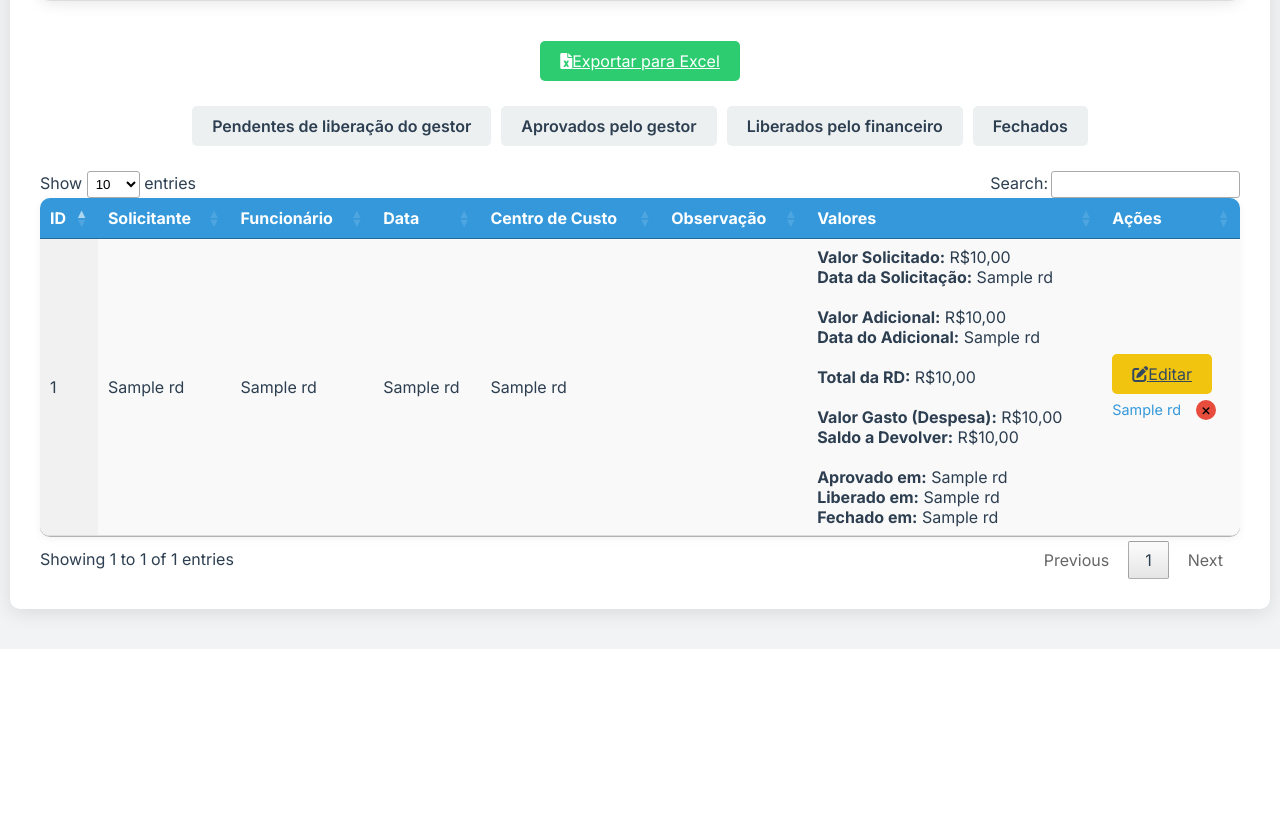
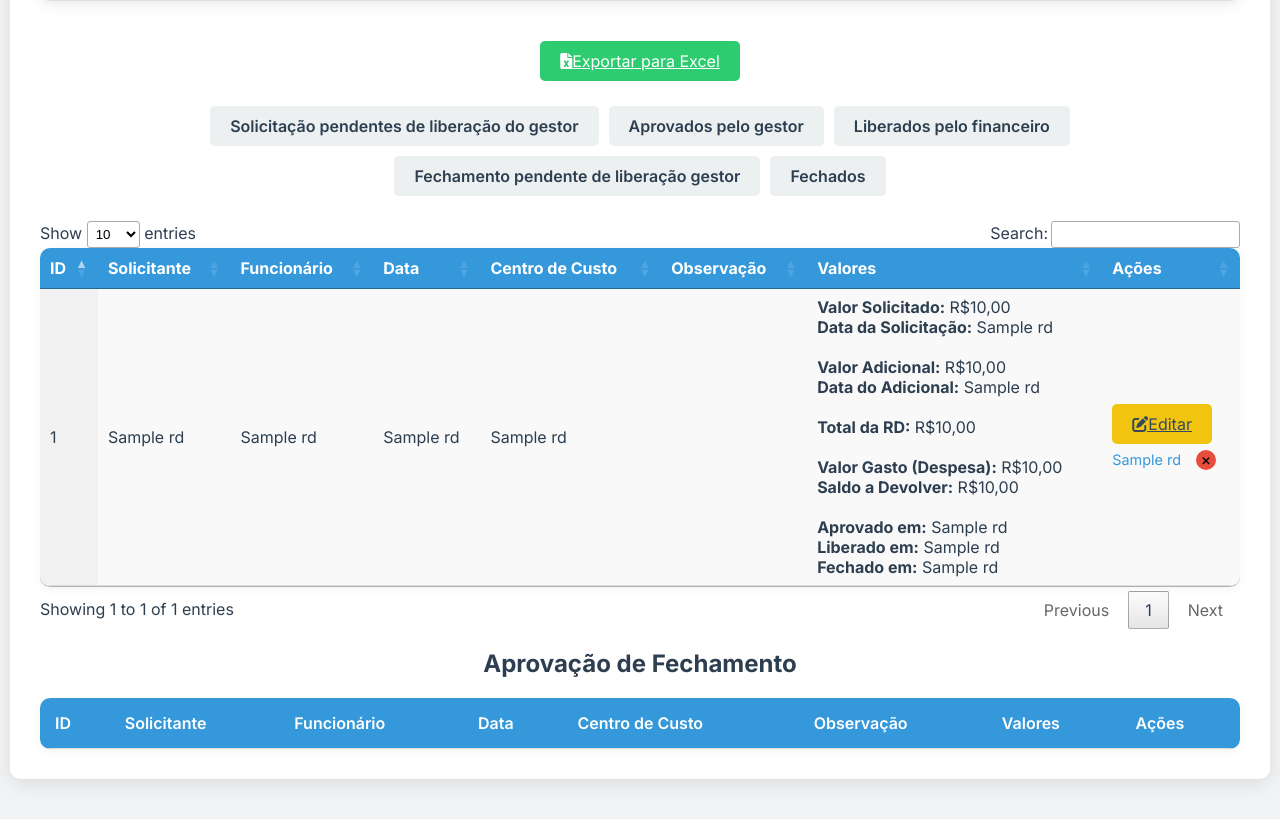
Before and after one commit to Andresaldanha3510/PROGRAMARD, a Flask app: page / in a window 1280 px wide. Shown: the part 1172-1991 px from the top of the page. Before the commit the page ends 1821 px from the top, so only its background shows below. Run offline with Flask 3, Linux system fonts and the light colour scheme; the visitor is signed in with stand-in values (Sample User, id 1); a database or web service that is not in the repository returns one stand-in record (values such as "Sample title"); lists and menus that the app fills with data are empty; some libraries are stand-ins or nearby versions.

Commit message:
Add files via upload

```diff
--- a/templates/index.html
+++ b/templates/index.html
@@ -530,10 +530,12 @@
 
             <!-- Rótulos (labels) das abas -->
             <div class="tab-labels">
-                <label for="tab1">Pendentes de liberação do gestor</label>
+                <label for="tab1">Solicitação pendentes de liberação do gestor</label>
                 <label for="tab2">Aprovados pelo gestor</label>
                 <label for="tab3">Liberados pelo financeiro</label>
+                <label for="tab5">Fechamento pendente de liberação gestor</label>
                 <label for="tab4">Fechados</label>
+
             </div>
 
             <div class="content">
@@ -765,6 +767,37 @@
                         </tbody>
                     </table>
                 </div>
+                <h2>Aprovação de Fechamento</h2>
+                <table>
+                    <tr>
+                        <th>ID</th>
+                        <th>Solicitante</th>
+                        <th>Funcionário</th>
+                        <th>Data</th>
+                        <th>Centro de Custo</th>
+                        <th>Observação</th>
+                        <th>Valores</th>
+                        <th>Ações</th>
+                    </tr>
+                    {% for rd in aguardando_fechamento %}
+                    <tr>
+                        <td>{{ rd.id }}</td>
+                        <td>{{ rd.solicitante }}</td>
+                        <td>{{ rd.funcionario }}</td>
+                        <td>{{ rd.data }}</td>
+                        <td>{{ rd.centro_custo }}</td>
+                        <td>{{ rd.observacao if rd.observacao else '' }}</td>
+                        <td>{{ mostrar_valores(rd) }}</td>
+                        <td>
+                            {% if is_gestor() %}
+                            <form action="{{ url_for('approve_fechamento', id=rd.id) }}" method="POST">
+                                <button type="submit">Aprovar Fechamento</button>
+                            </form>
+                            {% endif %}
+                        </td>
+                    </tr>
+                    {% endfor %}
+                </table>
 
                 <!-- Fechados -->
                 <div class="tab-content" id="content4">
```
